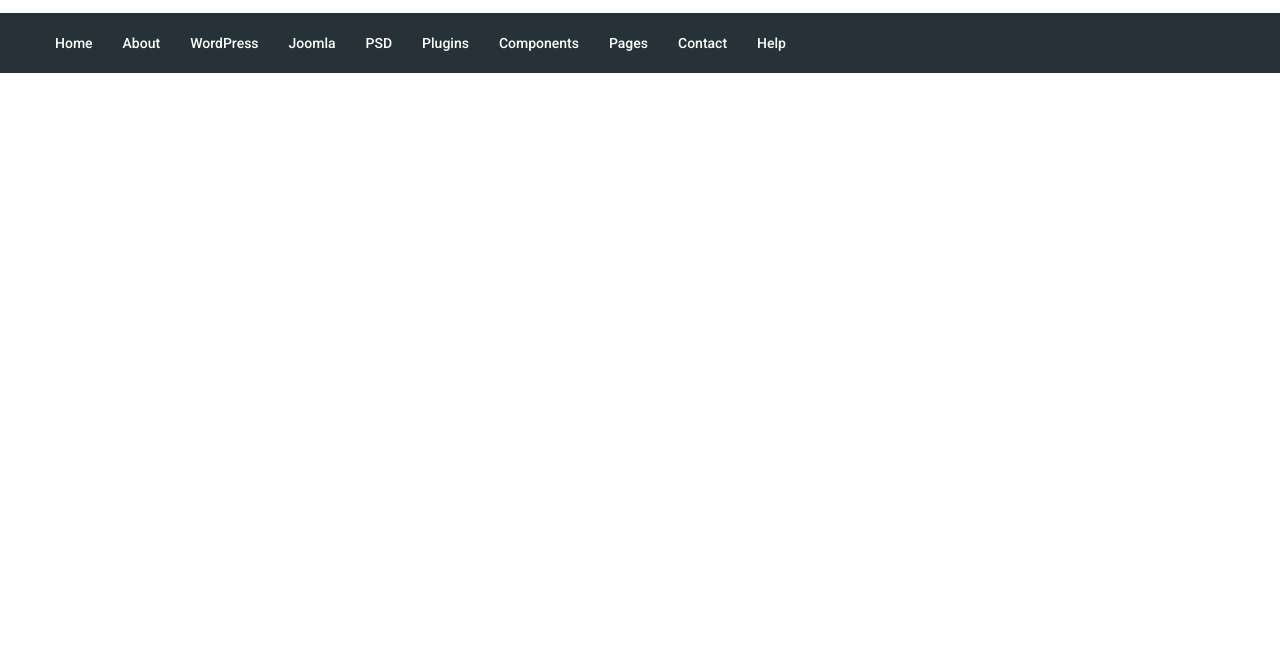
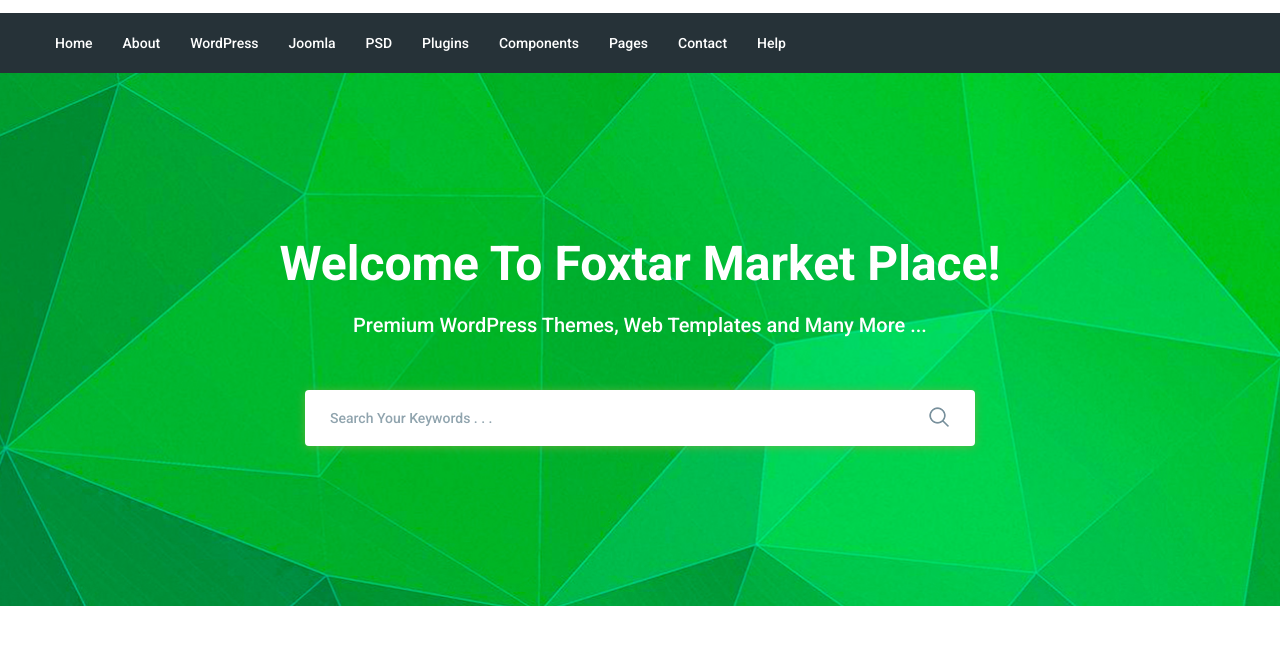
Before and after one commit to aaksi/moderno_marketplace, a website: page app/index.html in a window 1280 px wide. Shown: the part 77-722 px from the top of the page. Drawn offline with nearby package versions, Linux system fonts and the light colour scheme; files that its build step writes are made by us from their sources.

Commit message:
added search seaction

```diff
--- a/app/index.html
+++ b/app/index.html
@@ -49,6 +49,27 @@
         </div>
     </header>
 
+    <section class="search" style="background-image: url('images/search-bg.jpg');">
+        <div class="container">
+            <div class="search__inner">
+                <div class="search__inner-title">
+                    Welcome To Foxtar Market Place!
+                </div>
+                <div class="search__inner-text">
+                    Premium WordPress Themes, Web Templates and Many More ...
+                </div>
+                <div class="search__inner-form">
+                    <form action="#">
+                        <input type="text" placeholder="Search Your Keywords . . .">
+                        <button type="submit">
+                            <img src="images/icons/icon-search.png" alt="">
+                        </button>
+                    </form>
+                </div>
+            </div>
+        </div>
+    </section>
+
 
 
 
--- a/app/scss/style.scss
+++ b/app/scss/style.scss
@@ -36,9 +36,9 @@
 .header__menu{
     background-color: $bg;
 }
-.menu{
+// .menu{
 
-}
+// }
 .menu__list{
     display: flex;
     align-items: center;
@@ -56,3 +56,57 @@
         font-weight: 500;
     }
 }
+
+
+.search{
+    background-position: center center;
+    background-repeat: no-repeat;
+    background-size: cover;
+    min-height: 533px;
+    &__inner{
+        padding: 155px 0 100px;
+        color: #fff;
+        text-align: center;
+    }
+    &__inner-title{
+        font-size: 48px;
+        line-height: 72px;
+        font-weight: 700;
+        margin-bottom: 10px;
+    }
+    &__inner-text{
+        font-weight: 500;
+        font-size: 20px;
+        margin-bottom: 50px;
+        line-height: 30px;
+    }
+    &__inner-form{
+        max-width: 670px;
+        margin: 0 auto;
+        position: relative;
+        input{
+            display: block;
+            width: 100%;
+            box-shadow: 0px 1px 10px 0px rgba(124, 178, 64, 0.75);
+            border-radius: 4px;
+            height: 56px;
+            border: none;
+            font-size: 14px;
+            font-weight: 500;
+            padding: 0 60px 0 25px;
+            &::placeholder{
+                color: #90a4ae;
+                font-weight: 500;
+            }
+        }
+        button{
+            position: absolute;
+            border: none;
+            background-color: transparent;
+            right: 20px;
+            top: 16px;
+
+        }
+    }
+
+}
```
Also changed, not shown: app/css/style.min.css, app/fonts/Roboto-Regular.ttf (deleted), app/fonts/Roboto-Regular.woff (deleted), app/fonts/Roboto-Regular.woff2 (deleted), app/images/icons/icon-search.png (added), app/images/icons/icon-search.svg (added), app/images/search-bg.jpg (added).
